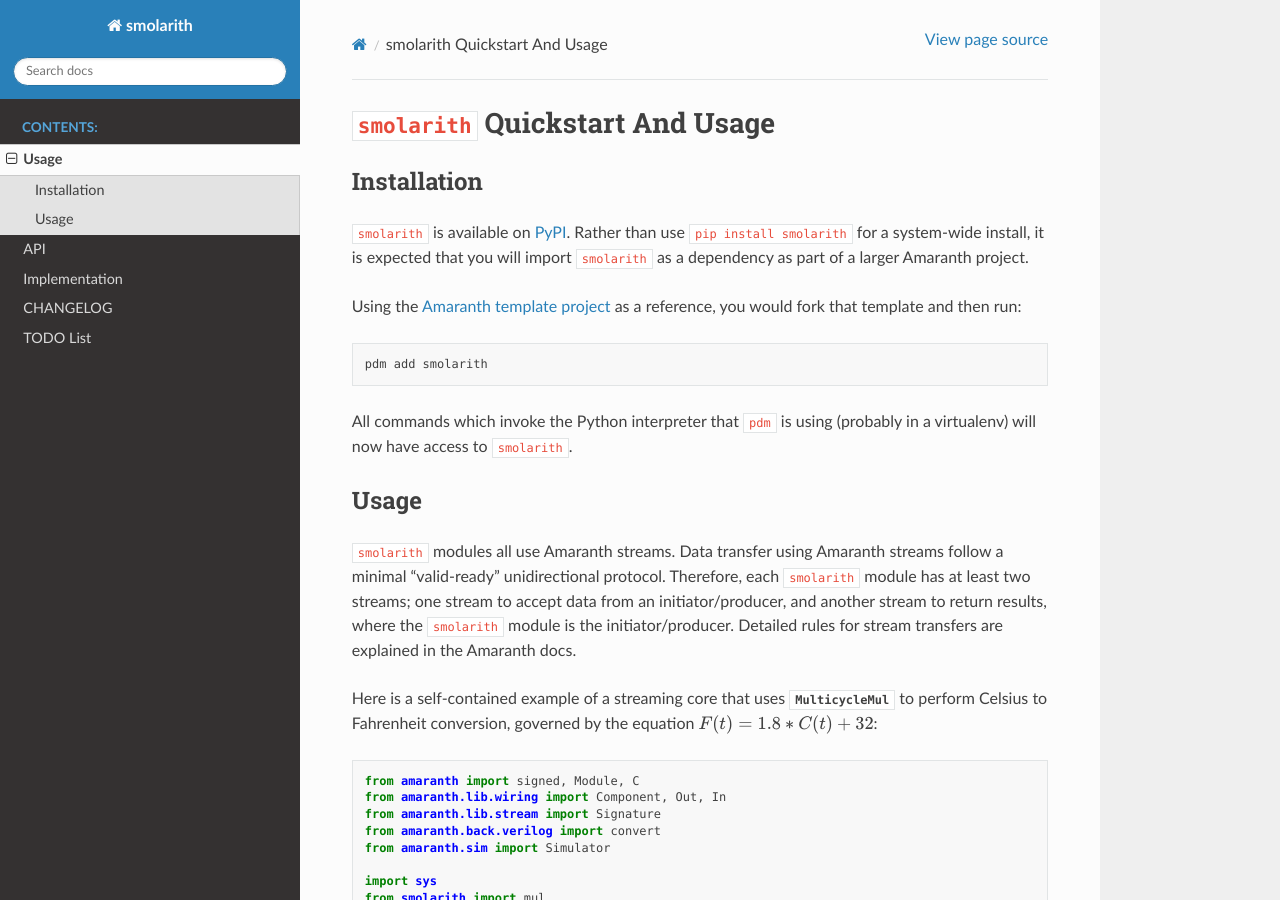
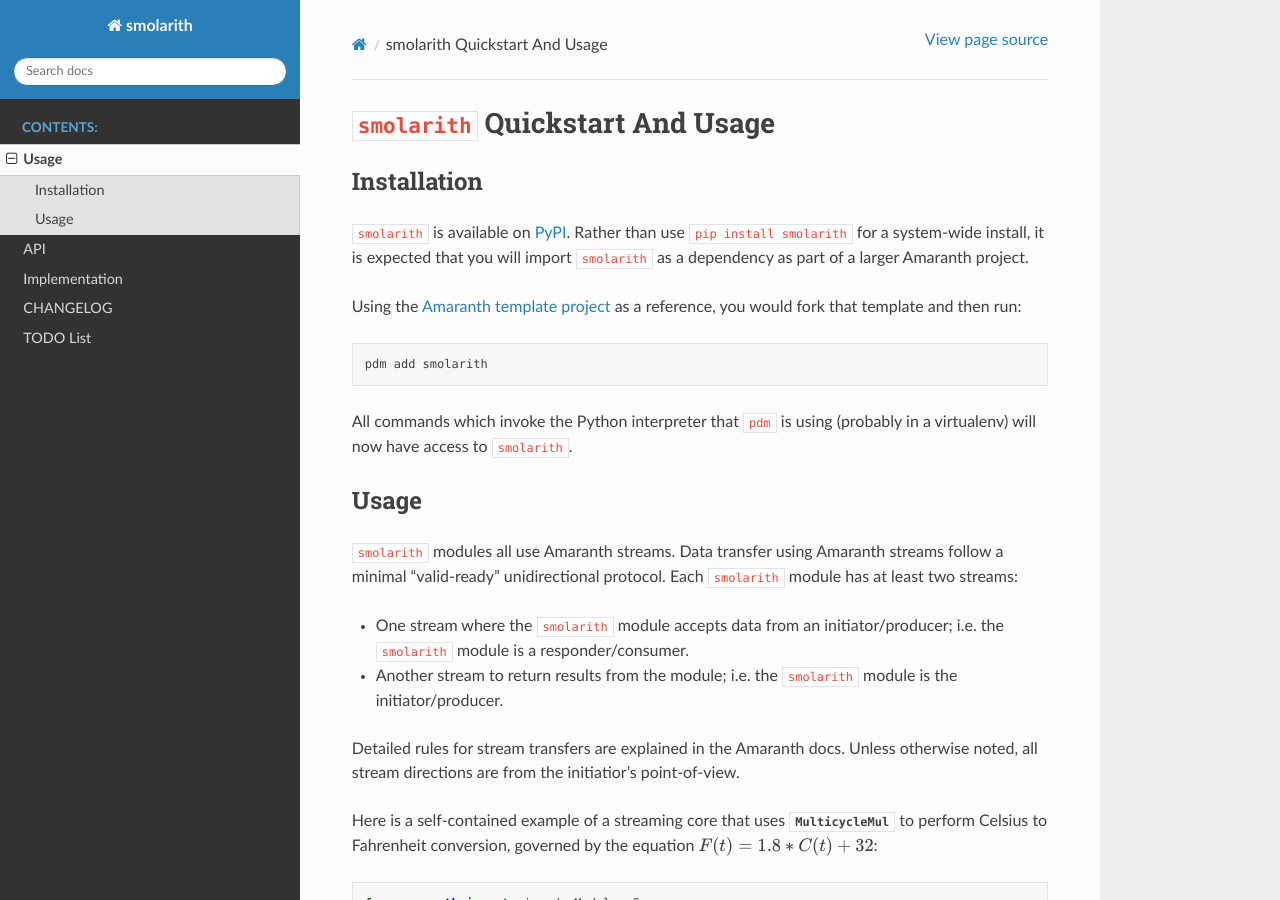
Before and after one commit to cr1901/smolarith, a Sphinx documentation site: the page built from doc/usage.md, in a window 1280 px wide and 900 px high. Built offline with Sphinx 7.4.7 and the Read the Docs theme 2.0.0, drawn with Linux system fonts in a browser that asks for light colours; the version number could not be read and is left out.

Commit message:
Make some documentation corrections/improvements [no ci].

```diff
--- a/doc/usage.md
+++ b/doc/usage.md
@@ -19,11 +19,16 @@
 ## Usage
 `smolarith` modules all use Amaranth {doc}`streams <amaranth:stdlib/stream>`.
 Data transfer using Amaranth streams follow a minimal "valid-ready"
-unidirectional protocol. Therefore, each `smolarith` module has at least
-two streams; one stream to accept data from an initiator/producer, and
-another stream to return results, where the `smolarith` module is the
-initiator/producer. Detailed rules for stream transfers are explained in the
-{ref}`Amaranth docs <amaranth:stream-rules>`.
+unidirectional protocol. Each `smolarith` module has at least
+two streams:
+
+* One stream where the `smolarith` module accepts data from an initiator/producer;
+  i.e. the `smolarith` module is a responder/consumer.
+* Another stream to return results from the module; i.e. the `smolarith` module
+  is the initiator/producer.
+
+Detailed rules for stream transfers are explained in the {ref}`Amaranth docs <amaranth:stream-rules>`.
+Unless otherwise noted, all stream directions are from the initiatior's point-of-view.
 
 Here is a self-contained example of a streaming core that uses {class}`~smolarith.mul.MulticycleMul`
 to perform Celsius to Fahrenheit conversion, governed by the equation
```
Also changed, not shown: CHANGELOG.md (+1 -1 lines), README.md (+22 -26 lines), 3 other files.
